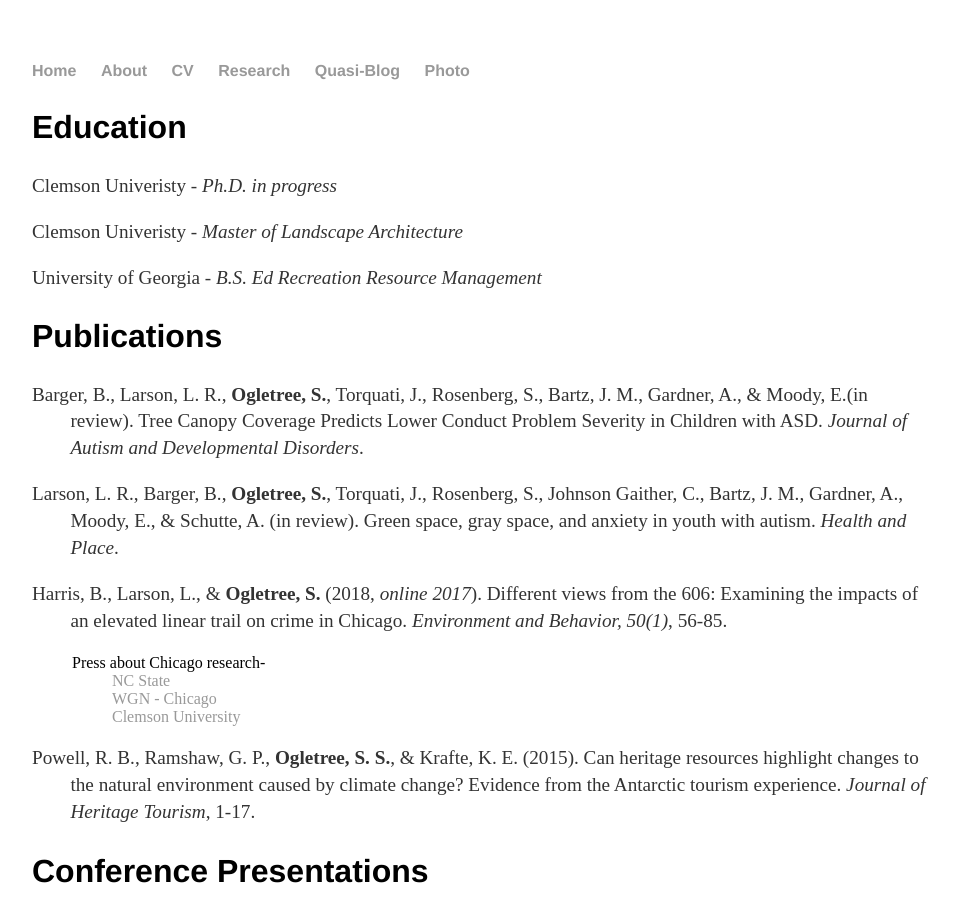
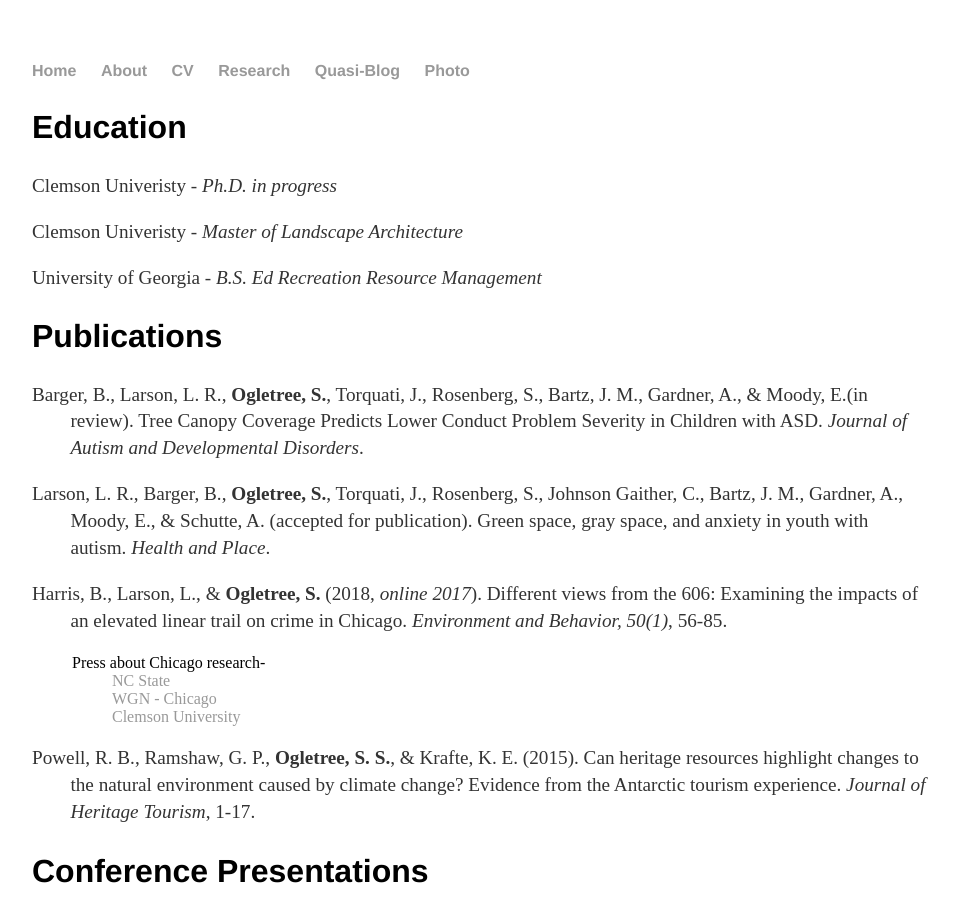
Before and after one commit to scottogletree/ogletrees.github.io, a Jekyll site: the page built from cv/index.html, in a window 1280 px wide and 900 px high. Shown: the whole window, without its empty margins (160-1119 px from the left). Built offline with Jekyll 4.4.1, drawn with Linux system fonts in a browser that asks for light colours.

Commit message:
accepted pub

```diff
--- a/cv/index.html
+++ b/cv/index.html
@@ -22,7 +22,7 @@
 		<style> p{margin-left: 2em;text-indent: -2em;}</style>
 
 		<p>Barger, B., Larson, L. R., <strong>Ogletree, S.</strong>, Torquati, J., Rosenberg, S., Bartz, J. M., Gardner, A., & Moody, E.(in review). Tree Canopy Coverage Predicts Lower Conduct Problem Severity in Children with ASD. <em>Journal of Autism and Developmental Disorders</em>.</p>
-			<p>Larson, L. R., Barger, B., <strong>Ogletree, S.</strong>, Torquati, J., Rosenberg, S., Johnson Gaither, C., Bartz, J. M., Gardner, A., Moody, E., & Schutte, A. (in review). Green space, gray space, and anxiety in youth with autism. <em>Health and Place</em>.</p>
+			<p>Larson, L. R., Barger, B., <strong>Ogletree, S.</strong>, Torquati, J., Rosenberg, S., Johnson Gaither, C., Bartz, J. M., Gardner, A., Moody, E., & Schutte, A. (accepted for publication). Green space, gray space, and anxiety in youth with autism. <em>Health and Place</em>.</p>
 
 		<p>Harris, B., Larson, L., & <strong>Ogletree, S.</strong> (2018, <em> online 2017</em>). Different views from the 606: Examining the impacts of an elevated linear trail on crime in Chicago. <em>Environment and Behavior, 50(1)</em>, 56-85.</p>
 		<blockquote>
```
